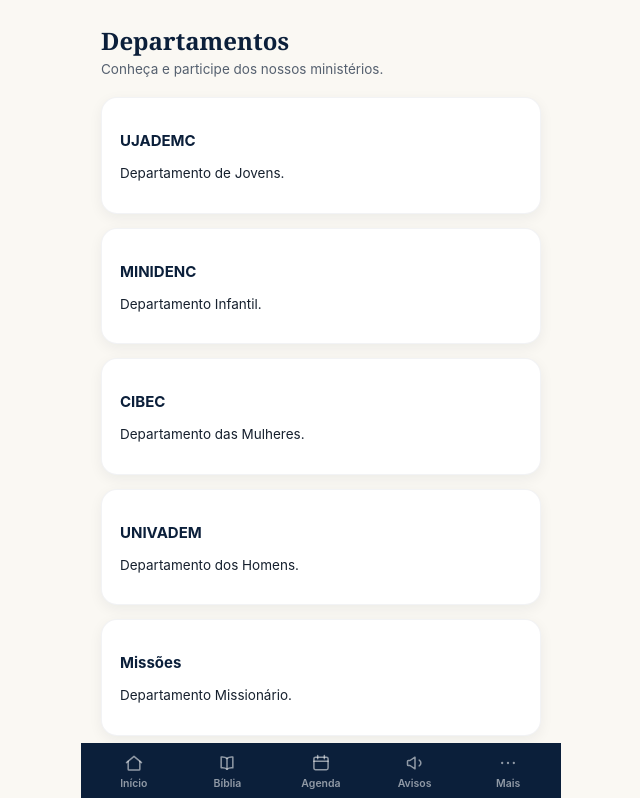
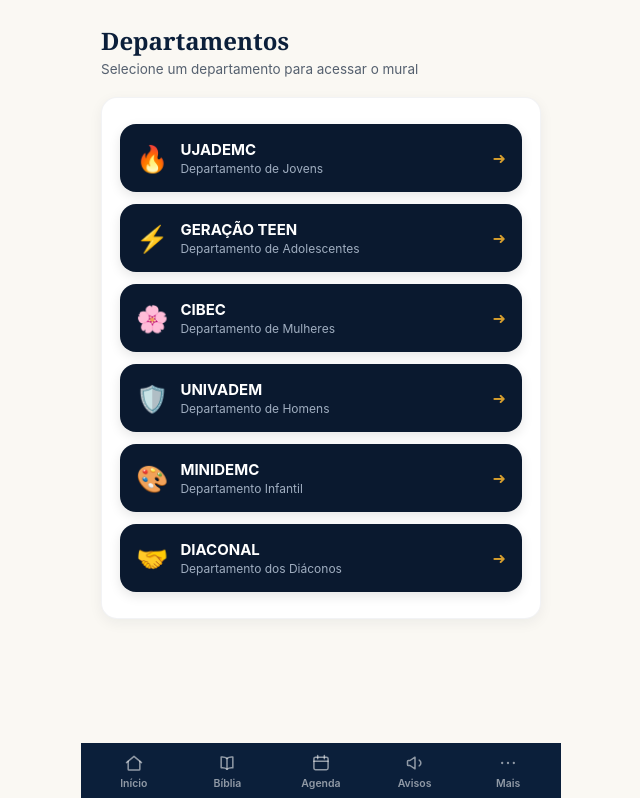
Before and after one commit to AdbrasCubatao/ad-bras-cubatao, a React (Vite) app: page /departamentos in a window 1280 px wide. Shown: the top 798 px of the page, without its empty margins (319-959 px from the left). Built offline with nearby package versions, Linux system fonts and the light colour scheme.

Commit message:
Refactor Departments component with new structure

```diff
--- a/src/pages/Departments.jsx
+++ b/src/pages/Departments.jsx
@@ -1,17 +1,291 @@
-import { Link } from 'react-router-dom'
-import PageHeader from '../components/PageHeader.jsx'
-import { DEPARTMENTS } from '../lib/departments.js'
+import React, { useState } from 'react'
+import SimplePage from './SimplePage.jsx'
 
 export default function Departments() {
+  const [depSelecionado, setDepSelecionado] = useState(null)
+  const [abaAtiva, setAbaAtiva] = useState('avisos')
+
+  const departamentos = [
+    {
+      id: 'ujademc',
+      nome: 'UJADEMC',
+      subtitulo: 'Departamento de Jovens',
+      icone: '🔥',
+      lider: 'Liderança UJADEMC',
+      posts: [
+        {
+          id: 1,
+          categoria: 'avisos',
+          titulo: 'Culto de Jovens UJADEMC',
+          autor: 'Por: Liderança UJADEMC',
+          data: 'Sábado • 19:30',
+          imagem: 'https://images.unsplash.com/photo-1511671782779-c97d3d27a1d4?auto=format&fit=crop&w=600&q=80',
+          descricao: 'Venha participar do nosso culto especial. Muito louvor, comunhão e a Palavra de Deus para a juventude!'
+        }
+      ]
+    },
+    {
+      id: 'geracao-teen',
+      nome: 'GERAÇÃO TEEN',
+      subtitulo: 'Departamento de Adolescentes',
+      icone: '⚡',
+      lider: 'Liderança Geração Teen',
+      posts: [
+        {
+          id: 2,
+          categoria: 'avisos',
+          titulo: 'Encontro Geração Teen',
+          autor: 'Por: Geração Teen',
+          data: 'Sábado • 18:00',
+          imagem: 'https://images.unsplash.com/photo-1529156069898-49953e39b3ac?auto=format&fit=crop&w=600&q=80',
+          descricao: 'Momento de dinamismo, estudo da Palavra e muita comunhão entre os adolescentes.'
+        }
+      ]
+    },
+    {
+      id: 'cibec',
+      nome: 'CIBEC',
+      subtitulo: 'Departamento de Mulheres',
+      icone: '🌸',
+      lider: 'Liderança CIBEC',
+      posts: [
+        {
+          id: 3,
+          categoria: 'avisos',
+          titulo: 'Círculo de Oração e Consagração',
+          autor: 'Por: CIBEC',
+          data: 'Terça e Quinta • 14:00',
+          imagem: 'https://images.unsplash.com/photo-1544427920-c49ccfb85579?auto=format&fit=crop&w=600&q=80',
+          descricao: 'Unidas em intercessão pelas famílias, pela igreja e pelas causas impossíveis.'
+        }
+      ]
+    },
+    {
+      id: 'univadem',
+      nome: 'UNIVADEM',
+      subtitulo: 'Departamento de Homens',
+      icone: '🛡️',
+      lider: 'Liderança UNIVADEM',
+      posts: [
+        {
+          id: 4,
+          categoria: 'avisos',
+          titulo: 'Culto dos Varões e Oração',
+          autor: 'Por: UNIVADEM',
+          data: 'Quinta-feira • 19:30',
+          imagem: 'https://images.unsplash.com/photo-1507679799987-c73779587ccf?auto=format&fit=crop&w=600&q=80',
+          descricao: 'Homens de valor reunidos em oração e fortalecimento espiritual.'
+        }
+      ]
+    },
+    {
+      id: 'minidemc',
+      nome: 'MINIDEMC',
+      subtitulo: 'Departamento Infantil',
+      icone: '🎨',
+      lider: 'Liderança MINIDEMC',
+      posts: [
+        {
+          id: 5,
+          categoria: 'avisos',
+          titulo: 'Cultinho e Ensino Infantil',
+          autor: 'Por: MINIDEMC',
+          data: 'Domingos durante os cultos',
+          imagem: 'https://images.unsplash.com/photo-1502086223501-7ea6ecd79368?auto=format&fit=crop&w=600&q=80',
+          descricao: 'Ensino da Palavra de forma lúdica, acolhedora e divertida para nossas crianças.'
+        }
+      ]
+    },
+    {
+      id: 'diaconal',
+      nome: 'DIACONAL',
+      subtitulo: 'Departamento dos Diáconos',
+      icone: '🤝',
+      lider: 'Corpo Diaconal',
+      posts: [
+        {
+          id: 6,
+          categoria: 'avisos',
+          titulo: 'Escala do Corpo Diaconal',
+          autor: 'Por: Liderança Diaconal',
+          data: 'Semanal',
+          imagem: 'https://images.unsplash.com/photo-1511795409834-ef04bbd61622?auto=format&fit=crop&w=600&q=80',
+          descricao: 'Servindo ao Senhor e à igreja com dedicação, ordem e amor em todos os cultos.'
+        }
+      ]
+    }
+  ]
+
+  const conectarWhatsapp = (nomeDep) => {
+    const mensagem = encodeURIComponent(`Paz do Senhor! Vi a página do departamento ${nomeDep} no app e gostaria de mais informações.`)
+    window.open(`https://wa.me/5513999999999?text=${mensagem}`, '_blank')
+  }
+
+  // --- TELA 2: DETALHES DO DEPARTAMENTO (LAYOUT FEED) ---
+  if (depSelecionado) {
+    const postsFiltrados = depSelecionado.posts.filter(p => abaAtiva === 'todos' || p.categoria === abaAtiva)
+
+    return (
+      <SimplePage title={depSelecionado.nome} subtitle={depSelecionado.subtitulo}>
+        <button
+          onClick={() => { setDepSelecionado(null); setAbaAtiva('avisos'); }}
+          style={{
+            backgroundColor: '#edf2f7',
+            color: '#2d3748',
+            border: 'none',
+            borderRadius: '20px',
+            padding: '8px 16px',
+            fontSize: '12px',
+            fontWeight: 'bold',
+            cursor: 'pointer',
+            marginBottom: '14px',
+            display: 'inline-flex',
+            alignItems: 'center',
+            gap: '6px'
+          }}
+        >
+          ← Voltar aos Departamentos
+        </button>
+
+        {/* Menu Superior de Ícones / Filtros */}
+        <div style={{
+          display: 'flex',
+          justifyContent: 'space-between',
+          backgroundColor: '#0a192f',
+          borderRadius: '16px',
+          padding: '10px 6px',
+          marginBottom: '16px',
+          boxShadow: '0 4px 12px rgba(0,0,0,0.15)'
+        }}>
+          {[
+            { id: 'avisos', icon: '📢', label: 'Avisos' },
+            { id: 'videos', icon: '🎵', label: 'Playlists' },
+            { id: 'agenda', icon: '📅', label: 'Escala' },
+            { id: 'todos', icon: '📰', label: 'Tudo' }
+          ].map(item => (
+            <button
+              key={item.id}
+              onClick={() => setAbaAtiva(item.id)}
+              style={{
+                flex: 1,
+                background: 'none',
+                border: 'none',
+                color: abaAtiva === item.id ? '#d69e2e' : '#a0aec0',
+                display: 'flex',
+                flexDirection: 'column',
+                alignItems: 'center',
+                gap: '2px',
+                fontSize: '11px',
+                fontWeight: abaAtiva === item.id ? 'bold' : 'normal',
+                cursor: 'pointer'
+              }}
+            >
+              <span style={{ fontSize: '18px' }}>{item.icon}</span>
+              {item.label}
+            </button>
+          ))}
+        </div>
+
+        {/* Feed de Publicações */}
+        <div style={{ display: 'grid', gap: '16px' }}>
+          {postsFiltrados.length === 0 ? (
+            <p style={{ textAlign: 'center', color: '#718096', fontSize: '13px', padding: '20px 0' }}>
+              Nenhuma publicação nesta categoria.
+            </p>
+          ) : (
+            postsFiltrados.map(post => (
+              <div
+                key={post.id}
+                style={{
+                  backgroundColor: '#ffffff',
+                  borderRadius: '16px',
+                  overflow: 'hidden',
+                  boxShadow: '0 4px 12px rgba(0,0,0,0.08)',
+                  border: '1px solid #edf2f7'
+                }}
+              >
+                <img
+                  src={post.imagem}
+                  alt={post.titulo}
+                  style={{ width: '100%', height: '160px', objectFit: 'cover' }}
+                />
+                <div style={{ padding: '16px' }}>
+                  <h3 style={{ fontSize: '16px', fontWeight: 'bold', color: '#1a202c', margin: '0 0 4px 0' }}>
+                    {post.titulo}
+                  </h3>
+                  <div style={{ fontSize: '11px', color: '#718096', marginBottom: '10px' }}>
+                    {post.autor} • {post.data}
+                  </div>
+                  <p style={{ fontSize: '13px', color: '#4a5568', margin: 0, lineHeight: '1.4' }}>
+                    {post.descricao}
+                  </p>
+                </div>
+              </div>
+            ))
+          )}
+        </div>
+
+        {/* Botão de Contato Direto via WhatsApp */}
+        <button
+          onClick={() => conectarWhatsapp(depSelecionado.nome)}
+          style={{
+            width: '100%',
+            marginTop: '20px',
+            backgroundColor: '#10b981',
+            color: '#ffffff',
+            border: 'none',
+            borderRadius: '50px',
+            padding: '12px',
+            fontSize: '13px',
+            fontWeight: 'bold',
+            cursor: 'pointer',
+            display: 'flex',
+            alignItems: 'center',
+            justifyContent: 'center',
+            gap: '8px'
+          }}
+        >
+          💬 Falar com a Liderança ({depSelecionado.nome})
+        </button>
+      </SimplePage>
+    )
+  }
+
+  // --- TELA 1: LISTA GERAL DE DEPARTAMENTOS ---
   return (
-    <div className="page">
-      <PageHeader title="Departamentos" subtitle="Conheça e participe dos nossos ministérios." />
-      {DEPARTMENTS.map((d) => (
-        <Link key={d.slug} to={`/departamentos/${d.slug}`} className="card" style={{ display: 'block' }}>
-          <p className="comment-name" style={{ fontSize: 15 }}>{d.name}</p>
-          <p className="comment-text">{d.description}</p>
-        </Link>
-      ))}
-    </div>
+    <SimplePage title="Departamentos" subtitle="Selecione um departamento para acessar o mural">
+      <div style={{ display: 'grid', gap: '12px', padding: '8px 0' }}>
+        {departamentos.map(dep => (
+          <div
+            key={dep.id}
+            onClick={() => setDepSelecionado(dep)}
+            style={{
+              backgroundColor: '#0a192f',
+              color: '#ffffff',
+              borderRadius: '16px',
+              padding: '16px',
+              display: 'flex',
+              alignItems: 'center',
+              justifyContent: 'space-between',
+              cursor: 'pointer',
+              boxShadow: '0 4px 12px rgba(0,0,0,0.1)'
+            }}
+          >
+            <div style={{ display: 'flex', alignItems: 'center', gap: '12px' }}>
+              <span style={{ fontSize: '26px' }}>{dep.icone}</span>
+              <div>
+                <h3 style={{ fontSize: '15px', fontWeight: 'bold', margin: 0, color: '#fff' }}>
+                  {dep.nome}
+                </h3>
+                <p style={{ fontSize: '12px', color: '#a0aec0', margin: '2px 0 0 0' }}>
+                  {dep.subtitulo}
+                </p>
+              </div>
+            </div>
+            <span style={{ fontSize: '16px', color: '#d69e2e' }}>➜</span>
+          </div>
+        ))}
+      </div>
+    </SimplePage>
   )
-}
+                  }
```
